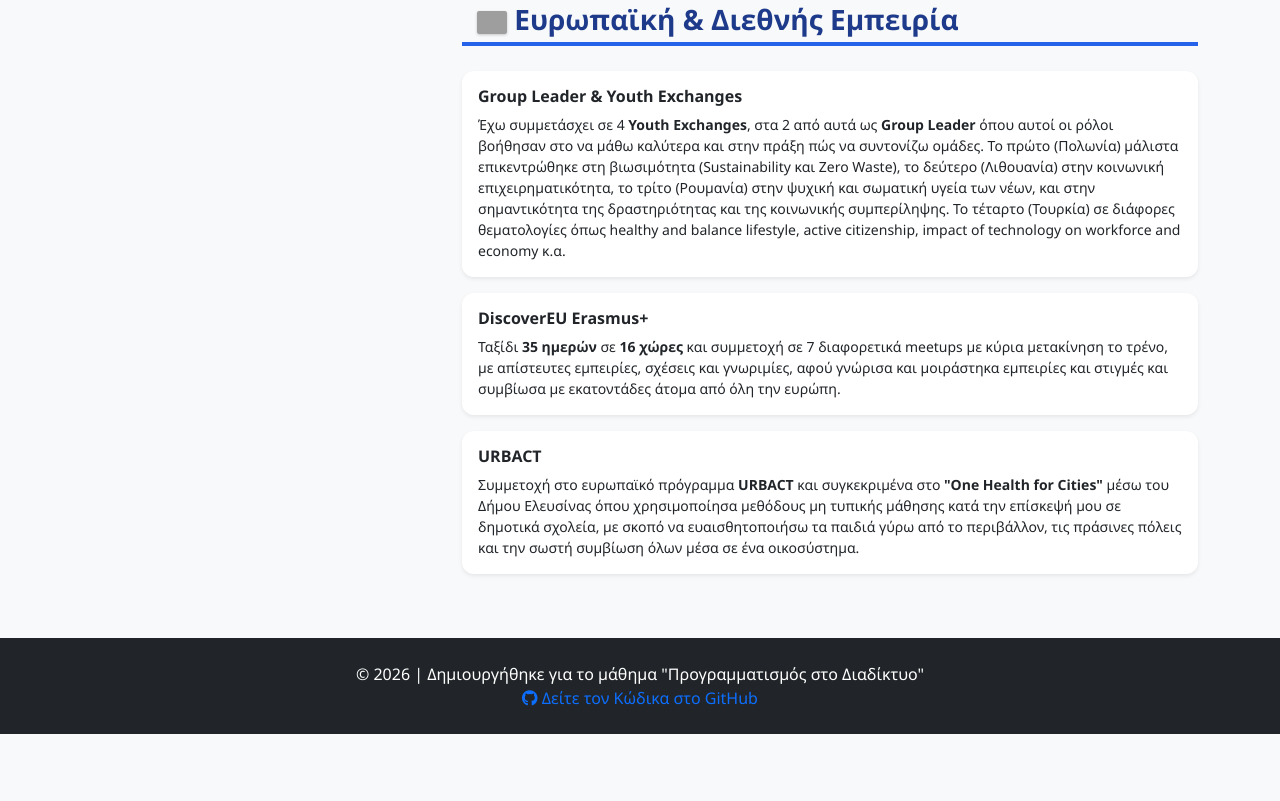
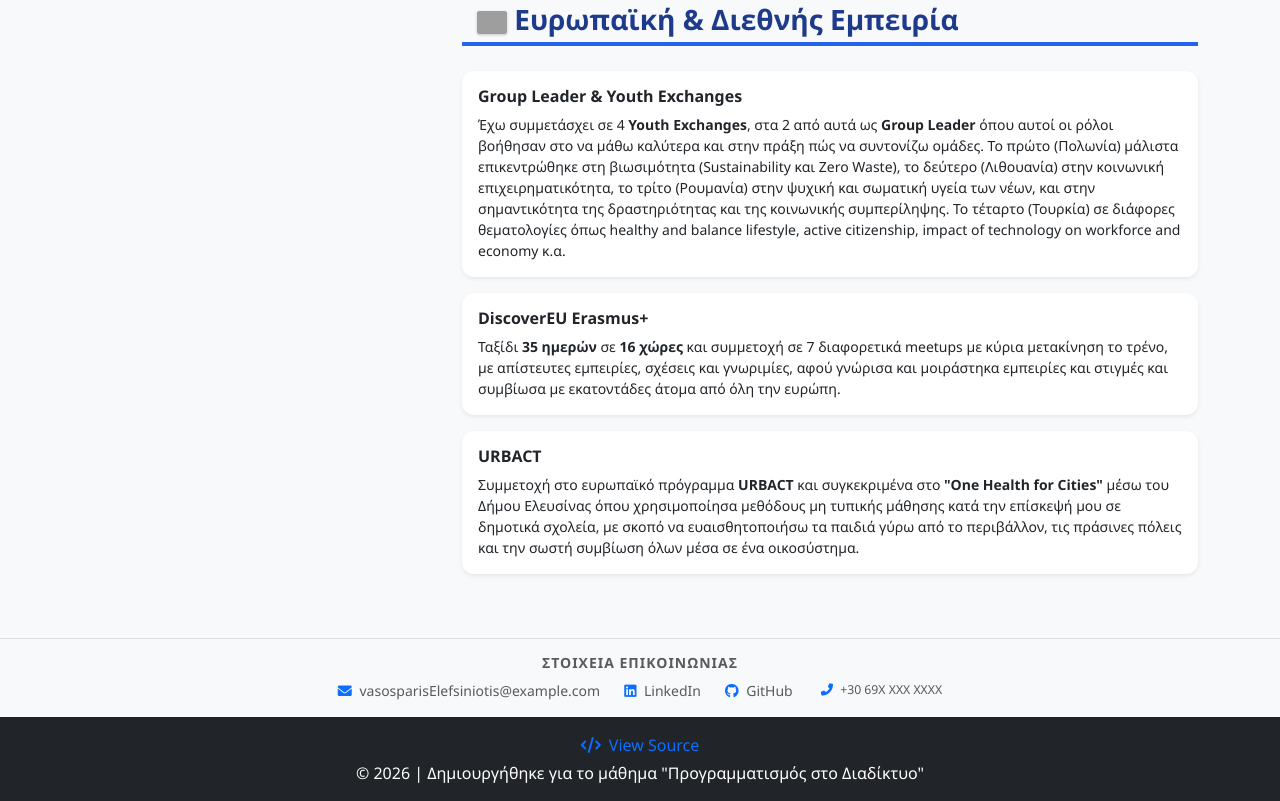
Before and after one commit to VasosParis/MyCV, a plain HTML site: page index.html in a window 1280 px wide. Shown: the part 2022-2823 px from the top of the page. Before the commit the page ends 2756 px from the top, so only its background shows below. Drawn offline with nearby package versions, Linux system fonts and the light colour scheme; some packages are replaced by stand-ins of ours; grey boxes are pictures that could not be loaded; a script that the page names is missing.

Commit message:
index.html

```diff
--- a/index.html
+++ b/index.html
@@ -187,7 +187,7 @@
                                 <div class="bg-dark mb-4 rounded shadow-sm d-flex flex-column align-items-center justify-content-center"
                                     style="height: 290px; width: 85%; border: 2px solid #333;">
 
-                                    <model-viewer src="ArcadeShowRoom.glb" alt="3D Interactive Arcade Model" auto-rotate
+                                    <model-viewer src="Arcade.glb" alt="3D Interactive Arcade Model" auto-rotate
                                         camera-controls shadow-intensity="1" loading="eager"
                                         style="width: 100%; height: 85%; outline: none; --poster-color: transparent;">
 
@@ -303,12 +303,51 @@
         </div>
     </div>
 
-    <footer class="bg-dark text-white text-center py-4 mt-5">
+    <div class="row mt-5 mb-0 border-top pt-3 pb-0 text-center">
+        <div class="col">
+            <h6 class="text-muted mb-2 fw-bold small text-uppercase" style="letter-spacing: 1px;">Στοιχεία Επικοινωνίας
+            </h6>
+
+            <div class="d-flex justify-content-center align-items-center flex-wrap gap-4 small text-muted">
+
+                <a href="vasosparisElefsiniotis@example.com" class="text-decoration-none text-reset contact-link">
+                    <i class="fas fa-envelope text-primary me-1"></i> vasosparisElefsiniotis@example.com
+                </a>
+
+                <a href="https://www.linkedin.com/in/vasos-elefsiniotis-423a112a8/" target="_blank"
+                    class="text-decoration-none text-reset contact-link">
+                    <i class="fab fa-linkedin text-primary me-1"></i> LinkedIn
+                </a>
+
+                <a href="https://github.com/VasosParis" target="_blank"
+                    class="text-decoration-none text-reset contact-link">
+                    <i class="fab fa-github text-primary me-1"></i> GitHub
+                </a>
+
+                <span class="text-reset small ms-1">
+                    <i class="fas fa-phone-alt text-primary me-1"></i> +30 69X XXX XXXX
+                </span>
+            </div>
+        </div>
+    </div>
+
+    <footer class="bg-dark text-white text-center py-3 mt-3">
+        <a href="https://github.com/VasosParis/MyCV/blob/main/index.html" target="_blank" class="text-decoration-none">
+            <i class="fas fa-code text-primary me-1 mb-2"></i> View Source
+        </a>
         <p class="mb-0">© 2026 | Δημιουργήθηκε για το μάθημα "Προγραμματισμός στο Διαδίκτυο"</p>
-        <a href="https://github.com/VasosParis/MyCV/blob/main/index.html" target="_blank" class="text-decoration-none">
-            <i class="fab fa-github"></i> Δείτε τον Κώδικα στο GitHub
-        </a>
     </footer>
+
+    <style>
+        .contact-link {
+            transition: color 0.2s ease;
+        }
+
+        .contact-link:hover {
+            color: #0d6efd !important;
+            /* Το μπλε της Bootstrap */
+        }
+    </style>
 
 </body>
 
```
